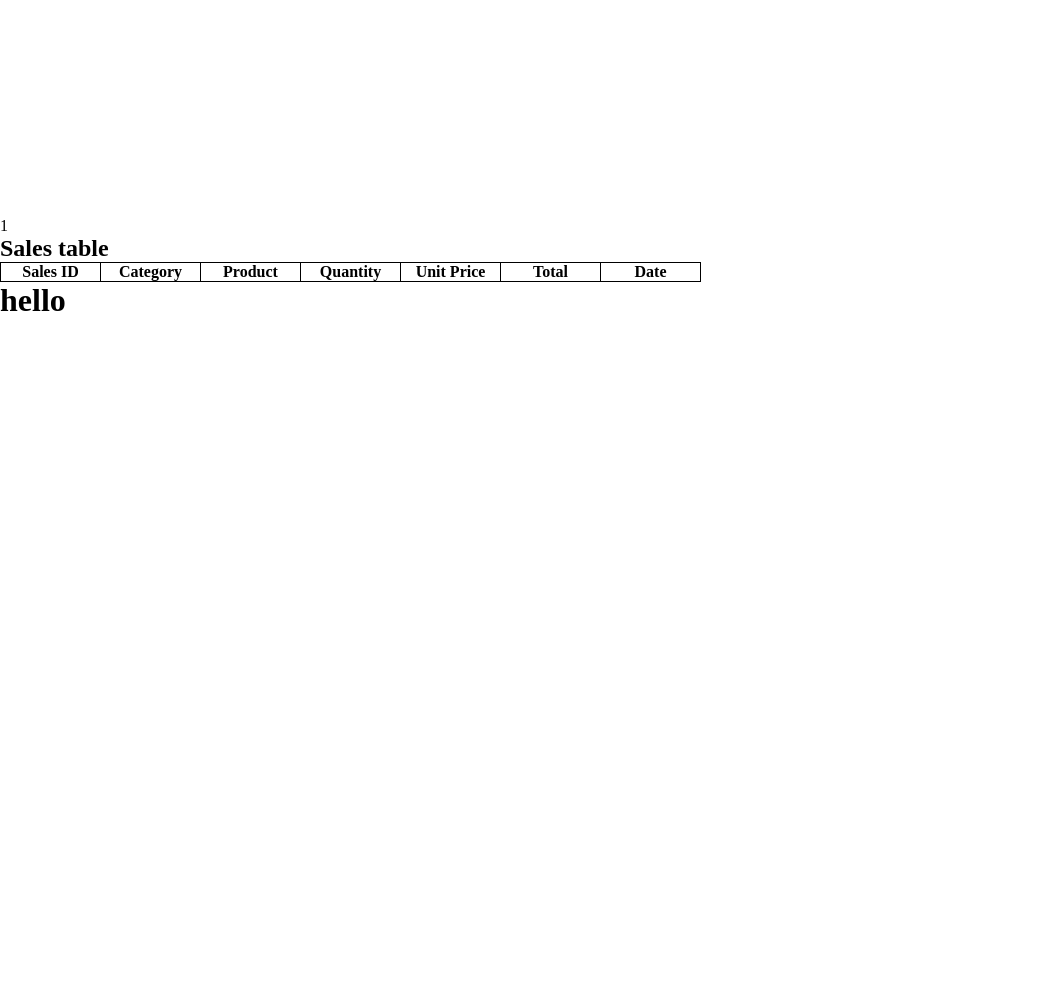
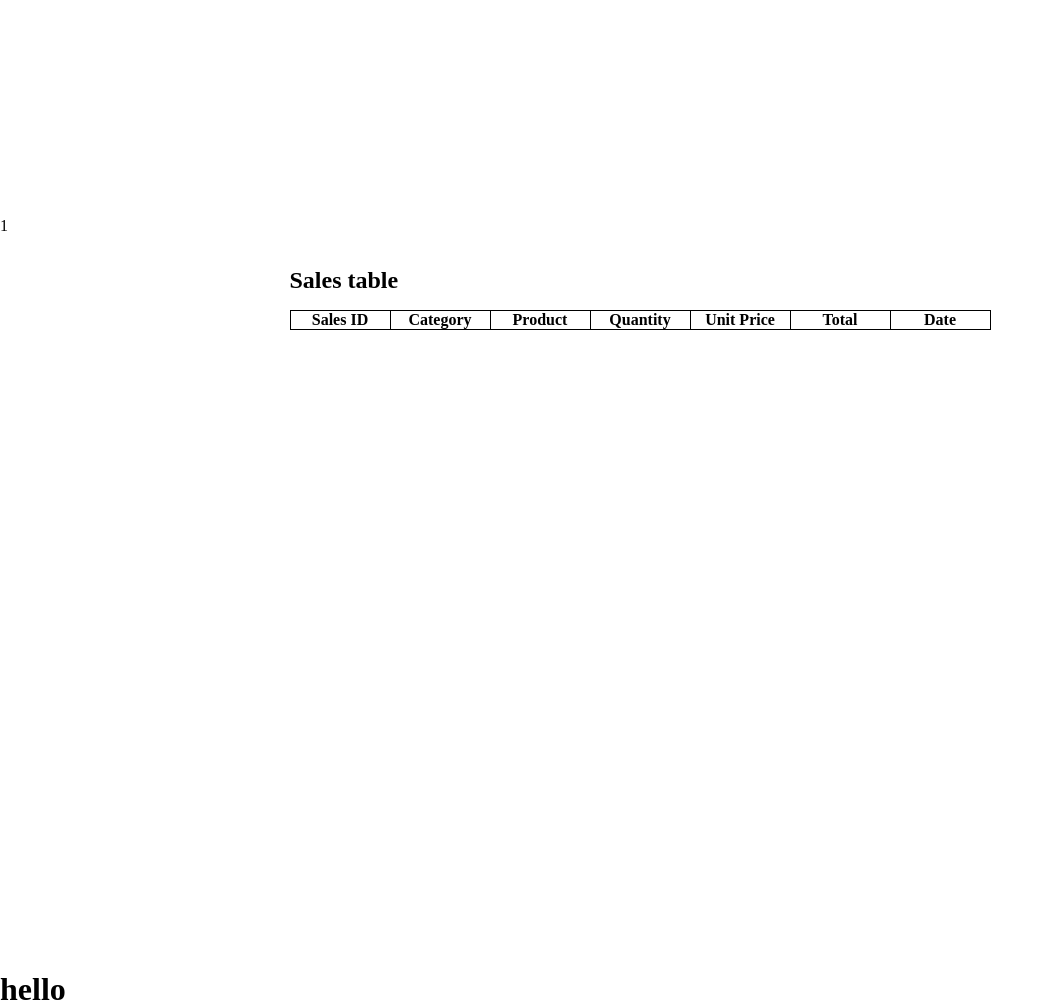
Before and after one commit to Jun-Wee/Sales-Reporting-and-Prediction-System, a PHP site: page /Project/analysismodule.php in a window 1280 px wide. Shown: the part 1319-2327 px from the top of the page, without its empty margins (0-1054 px from the left). Before the commit the page ends 1630 px from the top, so only its background shows below. Run offline with PHP 8.4, Linux system fonts and the light colour scheme; the visitor is signed in with stand-in values (Sample User, id 1); data comes from the database, SQL or seed files in the repository; data that the repository does not hold is empty.

Commit message:
Update style.css

```diff
--- a/Project/style/style.css
+++ b/Project/style/style.css
@@ -387,7 +387,7 @@ body#dashboard{
 }
 
 /* analysis module */
-#product_chart, #category_chart{
+#product_chart, #category_chart, #sales_table{
   height: calc(100vh - 4rem);
   width:100vw;
 }
@@ -413,4 +413,17 @@ body#dashboard{
 
 .button1:hover{
   background-color: #3e8e41
+
 }
+
+#sales_table{
+  padding: 2rem;
+  /* background-color: antiquewhite; */
+  display: flex;
+  justify-content: center;
+
+}
+
+#sales_table h2{
+  margin-bottom: 1rem;
+}
```
